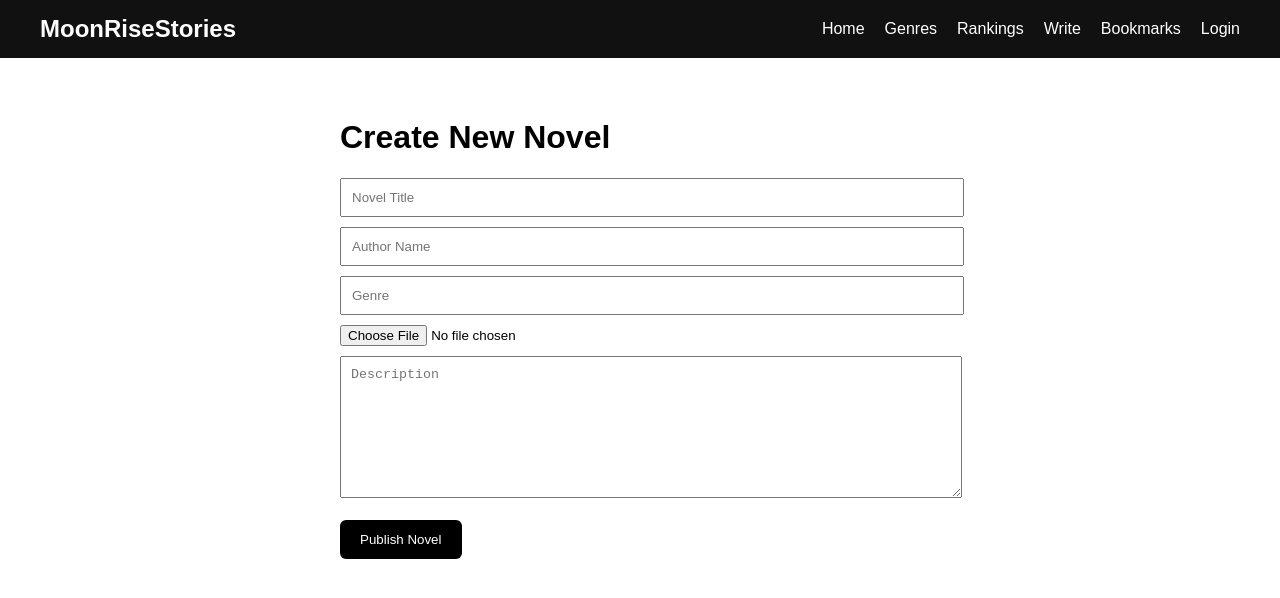
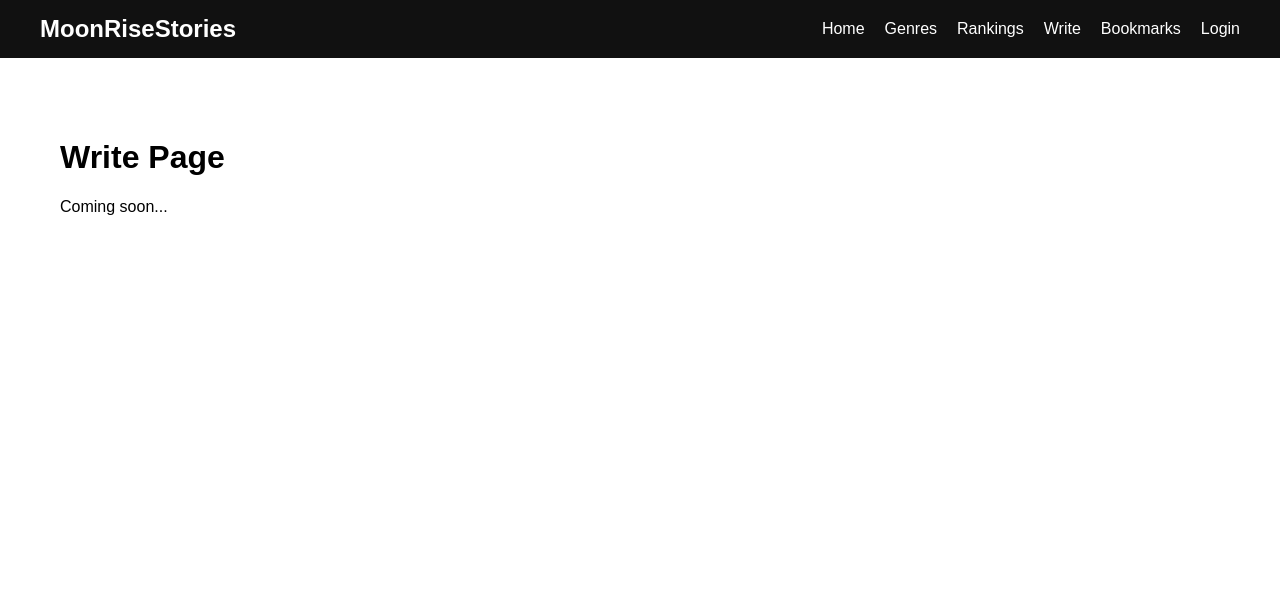
Before and after one commit to moonrisestories/moonrisestories, a Next.js app: page /write in a window 1280 px wide. Shown: the top 598 px of the page. Built offline with nearby package versions, Linux system fonts and the light colour scheme; no server answers.

Commit message:
fix all dynamic routes final

```diff
--- a/app/novel/[slug]/page.tsx
+++ b/app/novel/[slug]/page.tsx
@@ -2,7 +2,7 @@ export default function Page() {
   return (
     <div style={{ padding: "20px" }}>
       <h1>Novel Page</h1>
-      <p>This page is under construction.</p>
+      <p>Coming soon...</p>
     </div>
   );
 }
--- a/app/read/[chapterId]/page.tsx
+++ b/app/read/[chapterId]/page.tsx
@@ -1,8 +1,8 @@
 export default function Page() {
   return (
     <div style={{ padding: "20px" }}>
-      <h1>Chapter Page</h1>
-      <p>Coming soon...</p>
+      <h1>Coming Soon</h1>
+      <p>This page is under construction.</p>
     </div>
   );
 }
--- a/app/write/page.tsx
+++ b/app/write/page.tsx
@@ -1,168 +1,8 @@
-"use client"
-
-import { useState } from "react"
-import { createClient } from "@supabase/supabase-js"
-
-const supabase = createClient(
-  process.env.NEXT_PUBLIC_SUPABASE_URL!,
-  process.env.NEXT_PUBLIC_SUPABASE_ANON_KEY!
-)
-
-export default function WritePage(){
-
-  const [title,setTitle] = useState("")
-  const [author,setAuthor] = useState("")
-  const [genre,setGenre] = useState("")
-  const [description,setDescription] = useState("")
-  const [file,setFile] = useState<File | null>(null)
-  const [preview,setPreview] = useState<string | null>(null)
-
-  async function createNovel(){
-
-    if(!file){
-      alert("Please upload a cover image")
-      return
-    }
-
-    // sanitize filename
-    const safeName = file.name
-      .replace(/\s+/g,"-")
-      .replace(/[^a-zA-Z0-9.-]/g,"")
-
-    const fileName = Date.now() + "-" + safeName
-
-    // upload image
-    const { error:uploadError } = await supabase
-      .storage
-      .from("covers")
-      .upload(fileName,file)
-
-    if(uploadError){
-      console.error(uploadError)
-      alert("Cover upload failed")
-      return
-    }
-
-    // get public URL
-    const { data } = supabase
-      .storage
-      .from("covers")
-      .getPublicUrl(fileName)
-
-    const coverUrl = data.publicUrl
-
-    // insert novel into database
-    const { error } = await supabase
-      .from("novel")
-      .insert([
-        {
-          title:title,
-          author_name:author,
-          genre:genre,
-          description:description,
-          cover_url:coverUrl,
-          status:"published"
-        }
-      ])
-
-    if(error){
-      console.error(error)
-      alert("Error creating novel")
-    }else{
-
-      alert("Novel created successfully!")
-
-      setTitle("")
-      setAuthor("")
-      setGenre("")
-      setDescription("")
-      setFile(null)
-      setPreview(null)
-
-    }
-
-  }
-
-  return(
-
-    <div style={{maxWidth:"600px",margin:"auto"}}>
-
-      <h1>Create New Novel</h1>
-
-      <input
-        placeholder="Novel Title"
-        value={title}
-        onChange={(e)=>setTitle(e.target.value)}
-        style={{width:"100%",padding:"10px",marginBottom:"10px"}}
-      />
-
-      <input
-        placeholder="Author Name"
-        value={author}
-        onChange={(e)=>setAuthor(e.target.value)}
-        style={{width:"100%",padding:"10px",marginBottom:"10px"}}
-      />
-
-      <input
-        placeholder="Genre"
-        value={genre}
-        onChange={(e)=>setGenre(e.target.value)}
-        style={{width:"100%",padding:"10px",marginBottom:"10px"}}
-      />
-
-      <input
-        type="file"
-        accept="image/*"
-        onChange={(e)=>{
-
-          const selected = e.target.files?.[0]
-
-          if(selected){
-            setFile(selected)
-            setPreview(URL.createObjectURL(selected))
-          }
-
-        }}
-        style={{marginBottom:"10px"}}
-      />
-
-      {preview && (
-
-        <img
-          src={preview}
-          style={{
-            width:"200px",
-            marginBottom:"15px",
-            borderRadius:"8px"
-          }}
-        />
-
-      )}
-
-      <textarea
-        placeholder="Description"
-        value={description}
-        onChange={(e)=>setDescription(e.target.value)}
-        style={{width:"100%",padding:"10px",height:"120px"}}
-      />
-
-      <br/><br/>
-
-      <button
-        onClick={createNovel}
-        style={{
-          padding:"12px 20px",
-          background:"black",
-          color:"white",
-          border:"none",
-          borderRadius:"6px"
-        }}
-      >
-        Publish Novel
-      </button>
-
+export default function Page() {
+  return (
+    <div style={{ padding: "20px" }}>
+      <h1>Write Page</h1>
+      <p>Coming soon...</p>
     </div>
-
-  )
-
+  );
 }
```
Also changed, not shown: app/admin/page.tsx (+2 -40 lines), app/bookmarks/page.tsx (+2 -67 lines), app/write/[novelId]/page.tsx (+6 -1 lines).
